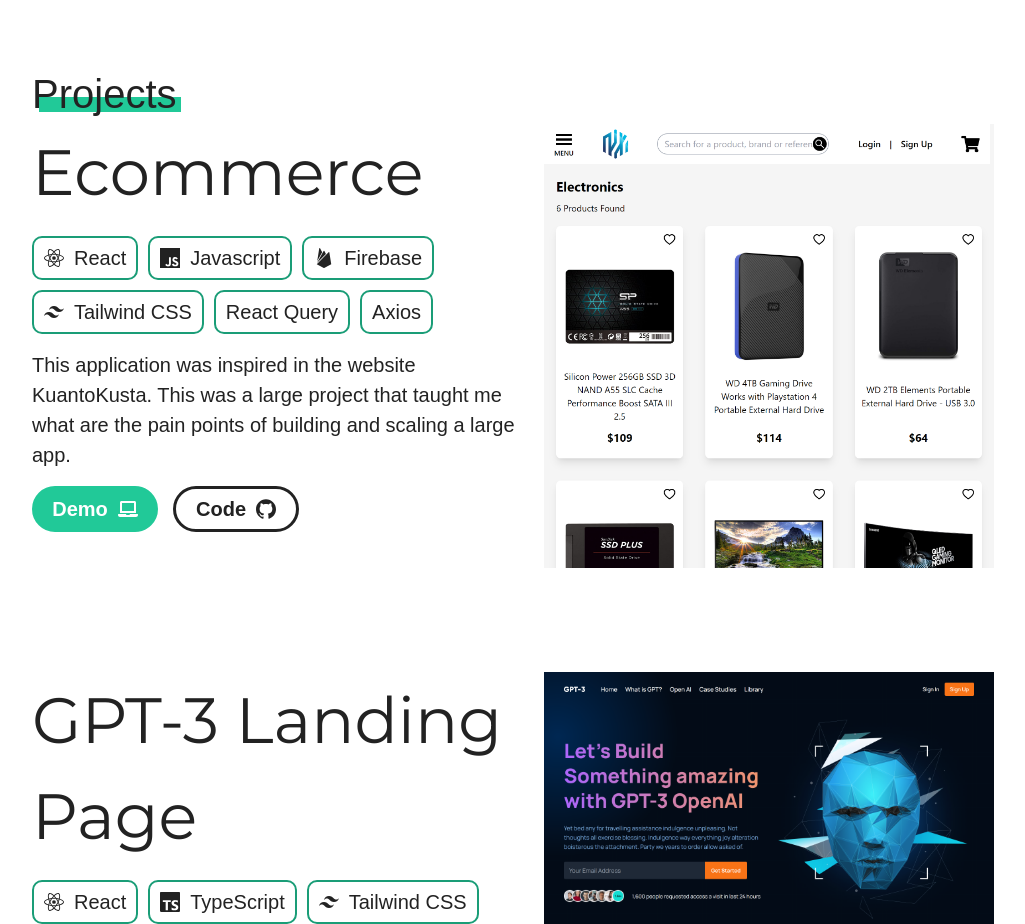
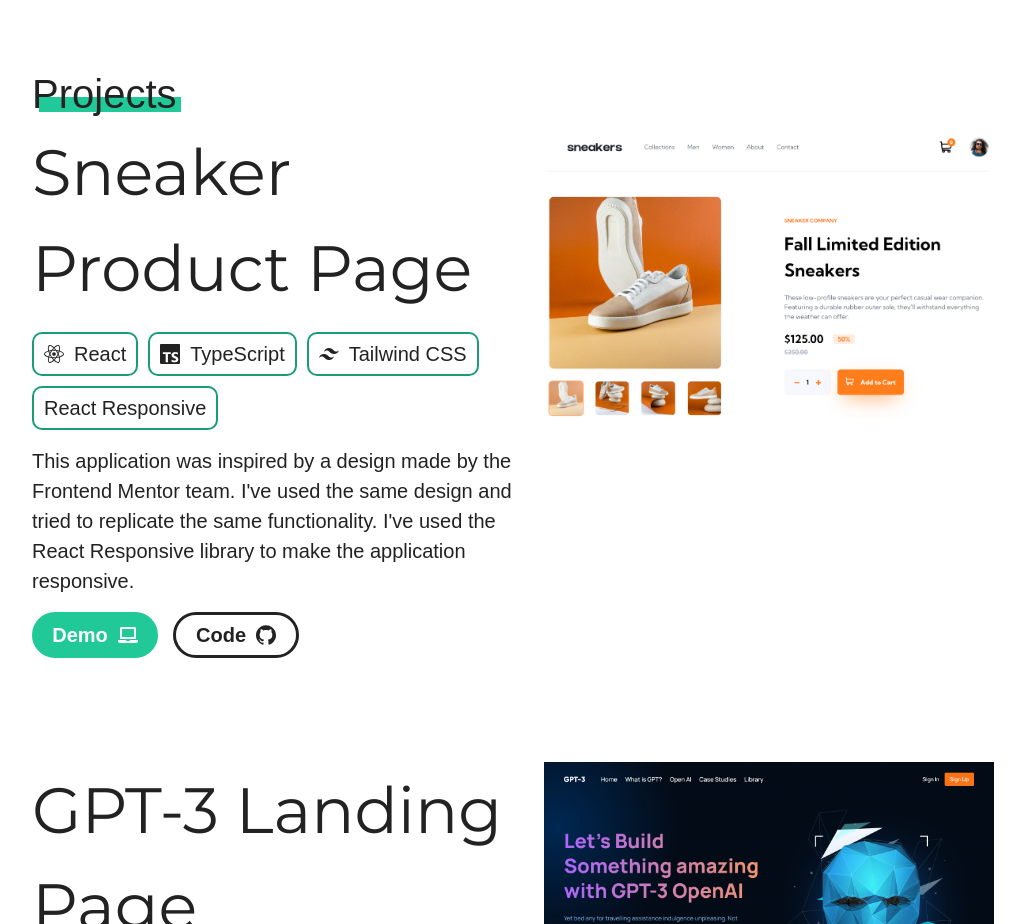
Before and after one commit to TiagoJacintoDev/personal-portfolio, a React (Create React App) app: page / in a window 1280 px wide. Shown: the part 1900-2824 px from the top of the page, without its empty margins (108-1133 px from the left). Built offline with nearby package versions, Linux system fonts and the light colour scheme; a web font is replaced by a local one.

Commit message:
Add new project

```diff
--- a/src/data/projectsData.js
+++ b/src/data/projectsData.js
@@ -12,39 +12,33 @@
 import EcommerceApp from "../images/ecommerce.png";
 import GPT3 from "../images/gpt3.png";
 import WeatherApp from "../images/weather-app.png";
+import SneakerProductPage from "../images/sneaker-product-page.png";
 
 export const projectsData = [
   {
-    title: "Ecommerce",
+    title: "Sneaker Product Page",
     skills: [
       {
         text: "React",
         img: <SiReact />,
       },
       {
-        text: "Javascript",
-        img: <SiJavascript />,
-      },
-      {
-        text: "Firebase",
-        img: <SiFirebase />,
+        text: "TypeScript",
+        img: <SiTypescript />,
       },
       {
         text: "Tailwind CSS",
         img: <SiTailwindcss />,
       },
       {
-        text: "React Query",
-      },
-      {
-        text: "Axios",
+        text: "React Responsive",
       },
     ],
     description:
-      "This application was inspired in the website KuantoKusta. This was a large project that taught me what are the pain points of building and scaling a large app.",
-    demoURL: "https://ecommerce-tiago.vercel.app/",
-    codeURL: "https://github.com/TiagoJacintoDev/ecommerce",
-    img: EcommerceApp,
+      "This application was inspired by a design made by the Frontend Mentor team. I've used the same design and tried to replicate the same functionality. I've used the React Responsive library to make the application responsive.",
+    demoURL: "https://sneaker-product-page-tiago.vercel.app/",
+    codeURL: "https://github.com/TiagoJacintoDev/sneaker-product-page",
+    img: SneakerProductPage,
   },
   {
     title: "GPT-3 Landing Page",
```
Also changed, not shown: src/images/sneaker-product-page.png (added), 1 other file (tests, documents, lock files or other folders).
